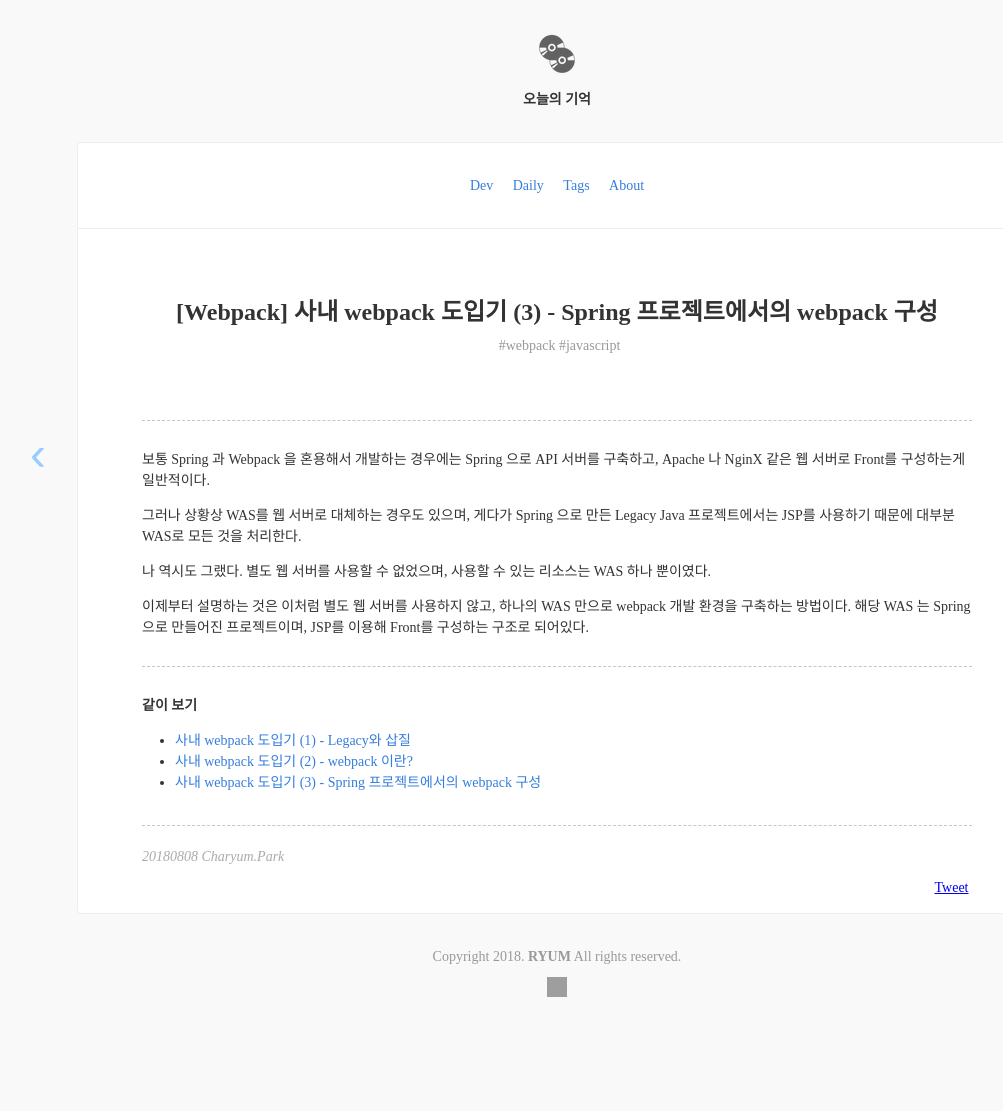
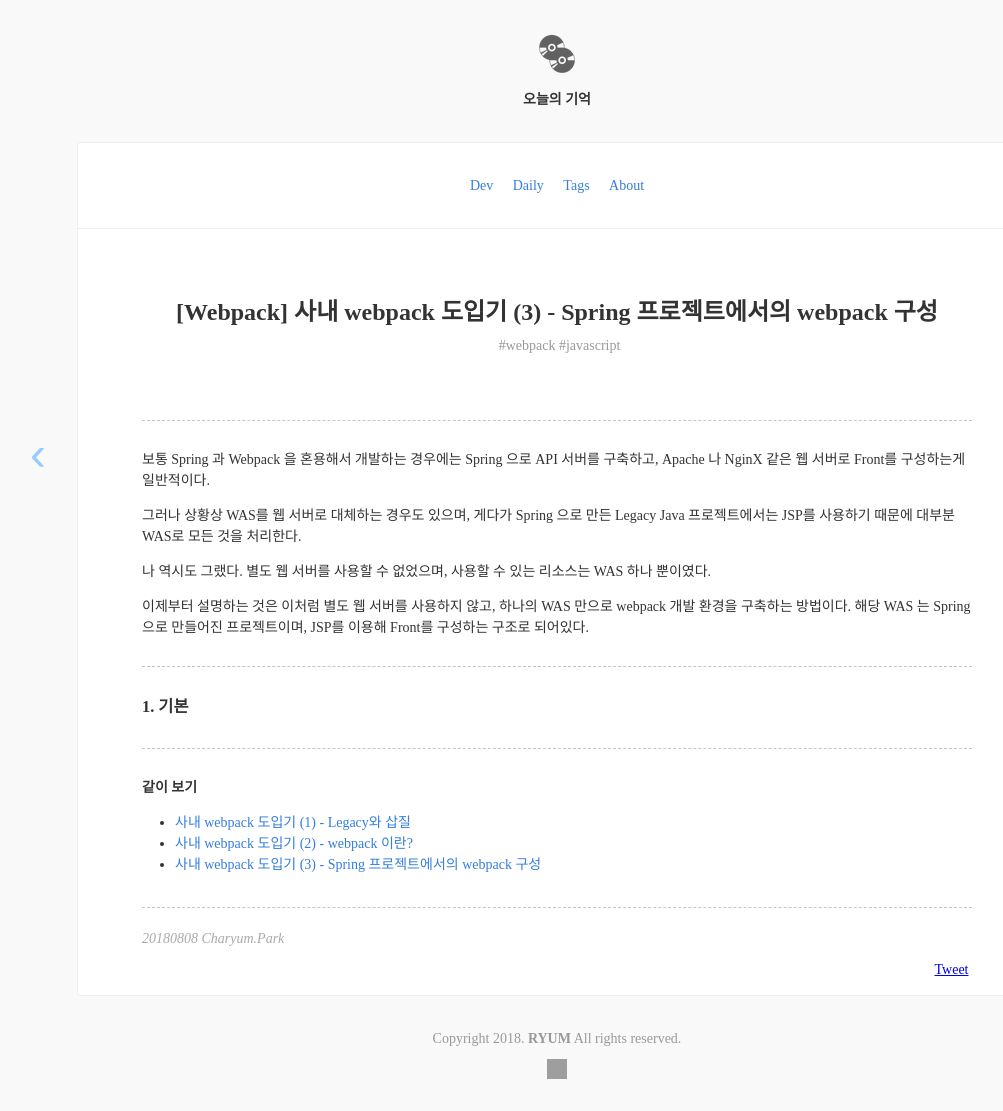
Before and after one commit to ryum91/ryum91.github.com, a Jekyll site: the page built from _posts/dev/2018-08-08-27.md, in a window 1280 px wide. Shown: the whole page, without its empty margins (83-1086 px from the left). Built offline with Jekyll 4.4.1, drawn with Linux system fonts in a browser that asks for light colours; nearby versions of some CDN libraries; some web fonts are replaced; comment, search, counter and statistics services are not loaded; before the commit the page ends 1029 px from its top, so only the background shows below that; grey boxes are pictures that could not be loaded.

Commit message:
[Post] 2018-08-08-27

```diff
--- a/_posts/dev/2018-08-08-27.md
+++ b/_posts/dev/2018-08-08-27.md
@@ -19,6 +19,11 @@ JSP를 사용하기 때문에 대부분 WAS로 모든 것을 처리한다.
 
 ---
 
+### 1. 기본
+
+
+---
+
 **같이 보기**
 * [사내 webpack 도입기 (1) - Legacy와 삽질](/dev/21)
 * [사내 webpack 도입기 (2) - webpack 이란?](/dev/22)
```
